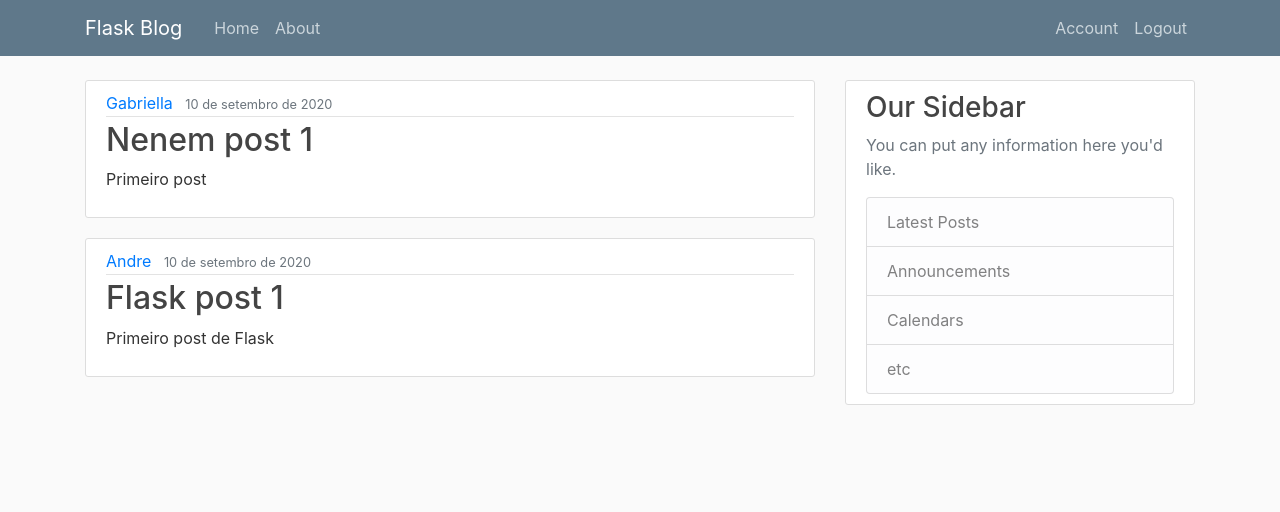
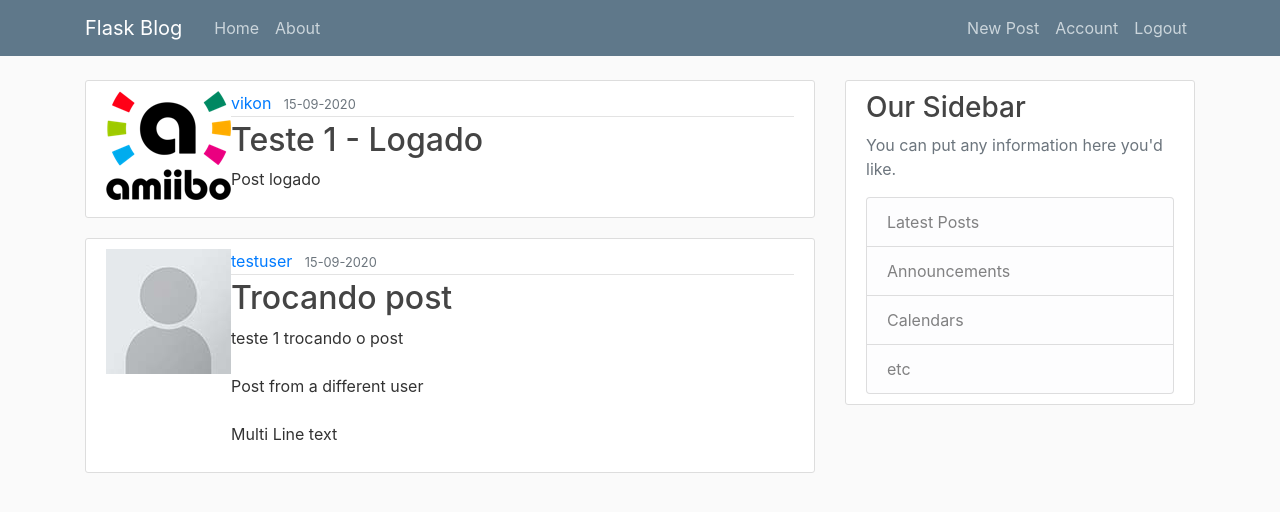
Before and after one commit to pzandre/flaskwebapp, a Flask app: page / in a window 1280 px wide. Shown: the top 512 px of the page. Run offline with Flask 2, Linux system fonts and the light colour scheme; a user stored in the database is signed in; data comes from the database, SQL or seed files in the repository; both versions use the stored data as it was after the commit; some libraries are stand-ins or nearby versions.

Commit message:
Criar posts, modificar e deleta-los.

```diff
--- a/flaskblog/routes.py
+++ b/flaskblog/routes.py
@@ -1,32 +1,17 @@
 import os
 import secrets
 from PIL import Image
-from flask import render_template, url_for, flash, redirect, request
+from flask import render_template, url_for, flash, redirect, request, abort
 from flaskblog import app, db, bcrypt
-from flaskblog.forms import RegistrationForm, LoginForm, UpdateAccountForm
+from flaskblog.forms import RegistrationForm, LoginForm, UpdateAccountForm, PostForm
 from flaskblog.models import User, Post
 from flask_login import login_user, current_user, logout_user, login_required
-
-
-posts = [
-    {
-        'author': 'Gabriella',
-        'title': 'Nenem post 1',
-        'content': 'Primeiro post',
-        'date_posted': '10 de setembro de 2020'
-    },
-    {
-        'author': 'Andre',
-        'title': 'Flask post 1',
-        'content': 'Primeiro post de Flask',
-        'date_posted': '10 de setembro de 2020'
-    }
-]
 
 
 @app.route("/")
 @app.route("/home")
 def home():
+    posts = Post.query.all()
     return render_template('home.html', posts=posts)
 
 
@@ -105,3 +90,55 @@ def account():
     image_file = url_for('static', filename='profile_pics/' + current_user.image_file)
     return render_template('account.html', title='Account',
                            image_file=image_file, form=form)
+
+
+@app.route("/post/new", methods=['GET', 'POST'])
+@login_required
+def new_post():
+    form = PostForm()
+    if form.validate_on_submit():
+        post = Post(title=form.title.data, content=form.content.data, author=current_user)
+        db.session.add(post)
+        db.session.commit()
+        flash('Your post has been created!', 'success')
+        return redirect(url_for('home'))
+    return render_template('create_post.html', title='New Post',
+                           form=form, legend="New Post")
+
+
+@app.route("/post/<int:post_id>")
+def post(post_id):
+    post = Post.query.get_or_404(post_id)
+    return render_template('post.html', title=post.title, post=post)
+
+
+@app.route("/post/<int:post_id>/update", methods=['GET', 'POST'])
+@login_required
+def update_post(post_id):
+    post = Post.query.get_or_404(post_id)
+    if post.author != current_user:
+        abort(403)
+    form = PostForm()
+    if form.validate_on_submit():
+        post.title = form.title.data
+        post.content = form.content.data
+        db.session.commit()
+        flash('Your post has been updated!', 'success')
+        return redirect(url_for('post', post_id=post.id))
+    elif request.method == 'GET':
+        form.title.data = post.title
+        form.content.data = post.content
+    return render_template('create_post.html', title="Update Post",
+                           form=form, legend='Update Post')
+
+
+@app.route("/post/<int:post_id>/delete", methods=['POST'])
+@login_required
+def delete_post(post_id):
+    post = Post.query.get_or_404(post_id)
+    if post.author != current_user:
+        abort(403)
+    db.session.delete(post)
+    db.session.commit()
+    flash('Your post has been deleted', 'success')
+    return redirect(url_for('home'))
--- a/flaskblog/templates/home.html
+++ b/flaskblog/templates/home.html
@@ -2,12 +2,13 @@
 {% block content %}
     {% for post in posts %}
         <article class="media content-section">
+          <img class=""rounded-circle article-img" src="{{ url_for('static', filename='profile_pics/' + post.author.image_file) }}">
           <div class="media-body">
             <div class="article-metadata">
-              <a class="mr-2" href="#">{{ post.author }}</a>
-              <small class="text-muted">{{ post.date_posted }}</small>
+              <a class="mr-2" href="#">{{ post.author.username }}</a>
+              <small class="text-muted">{{ post.date_posted.strftime('%d-%m-%Y') }}</small>
             </div>
-            <h2><a class="article-title" href="#">{{ post.title }}</a></h2>
+            <h2><a class="article-title" href="{{ url_for('post', post_id=post.id) }}">{{ post.title }}</a></h2>
             <p class="article-content">{{ post.content }}</p>
           </div>
         </article>
--- a/flaskblog/templates/layout.html
+++ b/flaskblog/templates/layout.html
@@ -32,6 +32,7 @@
             <!-- Navbar Right Side -->
             <div class="navbar-nav">
                 {% if current_user.is_authenticated %}
+                    <a class="nav-item nav-link" href="{{ url_for('new_post') }}">New Post</a>
                     <a class="nav-item nav-link" href="{{ url_for('account') }}">Account</a>
                     <a class="nav-item nav-link" href="{{ url_for('logout') }}">Logout</a>
                 {% else %}
```
Also changed, not shown: flaskblog/forms.py (+7 -1 lines), flaskblog/templates/create_post.html (added, +40 -0 lines), flaskblog/templates/post.html (added, +39 -0 lines), flaskblog/site.db, flaskblog/static/profile_pics/default.jpg.
